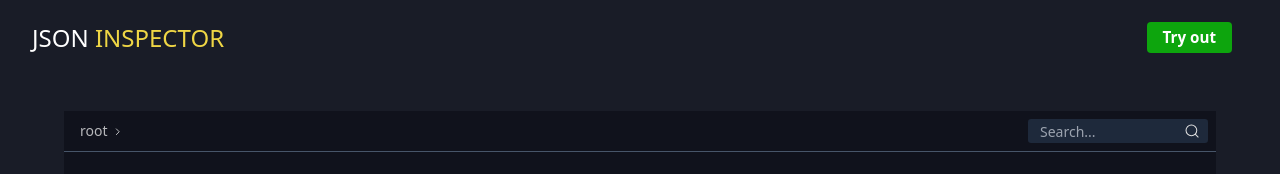
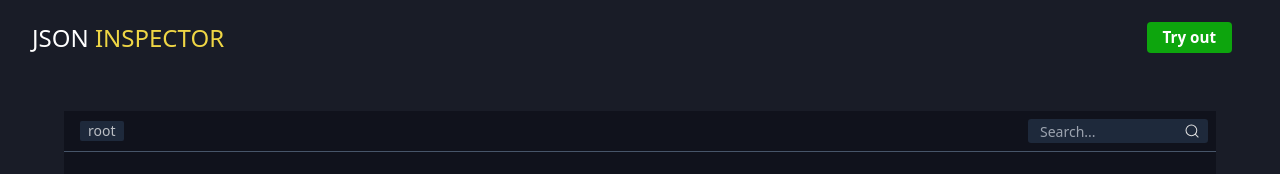
Before and after one commit to matiasgdev/json-inspect, a React (Vite) app: page / in a window 1280 px wide. Shown: the top 174 px of the page. Built offline with nearby package versions, Linux system fonts and the light colour scheme.

Commit message:
fix: if current nodeIndex is root remove arrow

```diff
--- a/src/components/Controls/index.tsx
+++ b/src/components/Controls/index.tsx
@@ -11,7 +11,9 @@ export const Controls = () => {
   const nodePaths = useMemo(() => {
     const paths = ['root']
     selectedIndex.split('.').forEach(index => {
-      paths.push(index)
+      if (index) {
+        paths.push(index)
+      }
     })
     return paths
   }, [selectedIndex])
```
